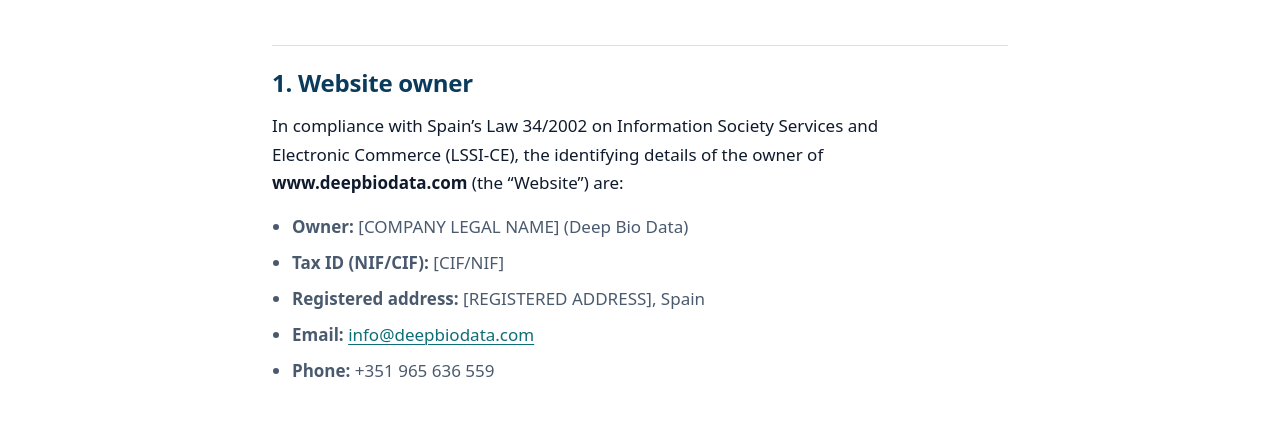
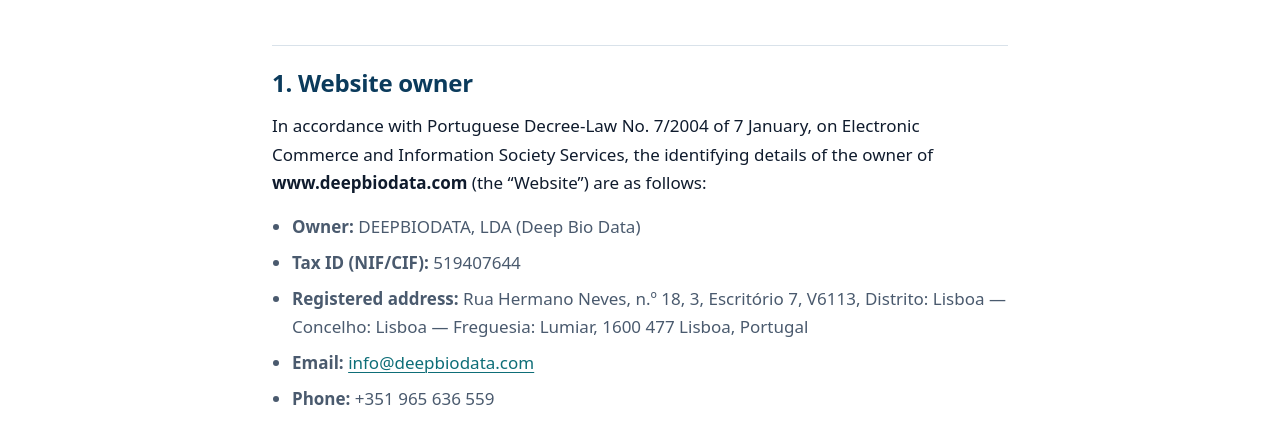
Before and after one commit to jrlunam/deepbiodata-website, an Astro site: page /en/legal-notice in a window 1280 px wide. Shown: the part 304-734 px from the top of the page. Built offline with nearby package versions, Linux system fonts and the light colour scheme; Astro itself is replaced by a stand-in of ours.

Commit message:
Update legal notice to reflect Portuguese regulations

```diff
--- a/src/pages/en/legal-notice.astro
+++ b/src/pages/en/legal-notice.astro
@@ -14,14 +14,13 @@
 
       <h2>1. Website owner</h2>
       <p>
-        In compliance with Spain’s Law 34/2002 on Information Society Services and Electronic
-        Commerce (LSSI-CE), the identifying details of the owner of
-        <strong>www.deepbiodata.com</strong> (the “Website”) are:
+        In accordance with Portuguese Decree-Law No. 7/2004 of 7 January, on Electronic Commerce and Information Society Services,
+        the identifying details of the owner of <strong>www.deepbiodata.com</strong> (the “Website”) are as follows:
       </p>
       <ul>
-        <li><strong>Owner:</strong> [COMPANY LEGAL NAME] (Deep Bio Data)</li>
-        <li><strong>Tax ID (NIF/CIF):</strong> [CIF/NIF]</li>
-        <li><strong>Registered address:</strong> [REGISTERED ADDRESS], Spain</li>
+        <li><strong>Owner:</strong> DEEPBIODATA, LDA (Deep Bio Data)</li>
+        <li><strong>Tax ID (NIF/CIF):</strong> 519407644</li>
+        <li><strong>Registered address:</strong> Rua Hermano Neves, n.º 18, 3, Escritório 7, V6113, Distrito: Lisboa — Concelho: Lisboa — Freguesia: Lumiar, 1600 477 Lisboa, Portugal</li>
         <li><strong>Email:</strong> <a href="mailto:info@deepbiodata.com">info@deepbiodata.com</a></li>
         <li><strong>Phone:</strong> +351 965 636 559</li>
       </ul>
```
